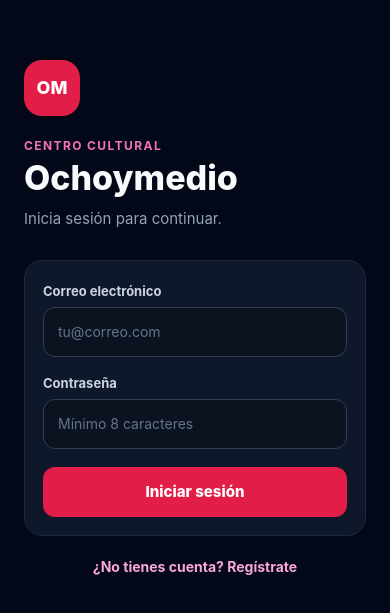
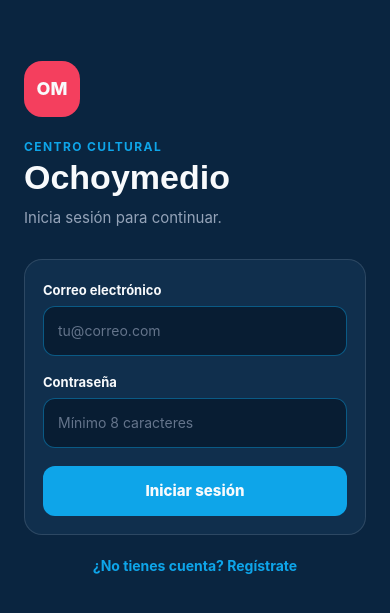
Before and after one commit to kolab003linkear-a11y/Tikets_003, a React Native app in the folder frontend/: screen /Cartelera in a window 390 px wide. Shown: the part 105-718 px from the top of the page. Built offline with nearby package versions, Linux system fonts and the light colour scheme; no server answers.

Commit message:
Apply TicketSafe visual identity

```diff
--- a/frontend/App.tsx
+++ b/frontend/App.tsx
@@ -10,6 +10,7 @@ import CheckoutScreen from './src/screens/CheckoutScreen';
 import TicketScreen from './src/screens/TicketScreen';
 import AuthScreen from './src/screens/AuthScreen';
 import { AuthProvider, useAuth } from './src/auth/AuthContext';
+import { colors, typography } from './src/theme';
 
 const Stack = createNativeStackNavigator();
 const Tab = createBottomTabNavigator();
@@ -68,10 +69,10 @@ function HomeTabs() {
     <Tab.Navigator
       screenOptions={({ route }: any) => ({
         headerShown: false,
-        tabBarActiveTintColor: '#e11d48',
-        tabBarInactiveTintColor: '#94a3b8',
+        tabBarActiveTintColor: colors.primary,
+        tabBarInactiveTintColor: colors.textSecondary,
         tabBarStyle: {
-          backgroundColor: '#0f172a',
+          backgroundColor: colors.surface,
           borderTopWidth: 0,
           height: 72,
           paddingBottom: 8,
@@ -137,24 +138,24 @@ const styles = StyleSheet.create({
     flex: 1,
     justifyContent: 'center',
     alignItems: 'center',
-    backgroundColor: '#020817',
+    backgroundColor: colors.background,
     padding: 24,
   },
   errorText: {
-    color: '#fff',
+    color: colors.text,
     fontSize: 18,
     fontWeight: '700',
     textAlign: 'center',
   },
   placeholder: {
     flex: 1,
-    backgroundColor: '#020817',
+    backgroundColor: colors.background,
     justifyContent: 'center',
     alignItems: 'center',
   },
   placeholderText: {
-    color: '#fff',
-    fontSize: 22,
+    color: colors.text,
+    fontSize: typography.cardTitle,
     fontWeight: '700',
   },
   profileEmail: {
@@ -163,7 +164,7 @@ const styles = StyleSheet.create({
     marginTop: 10,
   },
   logoutButton: {
-    backgroundColor: '#e11d48',
+    backgroundColor: colors.critical,
     borderRadius: 12,
     marginTop: 22,
     paddingHorizontal: 18,
--- a/frontend/src/screens/AuthScreen.tsx
+++ b/frontend/src/screens/AuthScreen.tsx
@@ -1,6 +1,7 @@
 import React, { useState } from 'react';
 import { ActivityIndicator, KeyboardAvoidingView, Platform, Pressable, SafeAreaView, StyleSheet, Text, TextInput, View } from 'react-native';
 import { useAuth } from '../auth/AuthContext';
+import { colors, typography } from '../theme';
 
 export default function AuthScreen() {
   const { signIn, signUp } = useAuth();
@@ -79,19 +80,19 @@ export default function AuthScreen() {
 }
 
 const styles = StyleSheet.create({
-  safeArea: { flex: 1, backgroundColor: '#020817' },
+  safeArea: { flex: 1, backgroundColor: colors.background },
   container: { flex: 1, justifyContent: 'center', padding: 24 },
-  brandMark: { width: 56, height: 56, borderRadius: 18, backgroundColor: '#e11d48', alignItems: 'center', justifyContent: 'center', marginBottom: 22 },
-  brandMarkText: { color: '#fff', fontSize: 18, fontWeight: '800' },
-  overline: { color: '#f472b6', fontSize: 12, fontWeight: '700', textTransform: 'uppercase', letterSpacing: 1.4 },
-  title: { color: '#f8fafc', fontSize: 34, fontWeight: '800', marginTop: 4 },
-  subtitle: { color: '#94a3b8', fontSize: 15, lineHeight: 22, marginTop: 10, marginBottom: 30 },
-  form: { backgroundColor: '#0f172a', borderColor: '#1e293b', borderWidth: 1, borderRadius: 18, padding: 18 },
-  label: { color: '#cbd5e1', fontSize: 13, fontWeight: '700', marginBottom: 8, marginTop: 4 },
-  input: { height: 50, backgroundColor: '#0b1220', borderColor: '#334155', borderWidth: 1, borderRadius: 12, color: '#f8fafc', paddingHorizontal: 14, marginBottom: 14 },
-  error: { color: '#fda4af', fontSize: 13, lineHeight: 19, marginBottom: 12 },
-  primaryButton: { minHeight: 50, backgroundColor: '#e11d48', borderRadius: 12, alignItems: 'center', justifyContent: 'center', marginTop: 4 },
+  brandMark: { width: 56, height: 56, borderRadius: 18, backgroundColor: colors.critical, alignItems: 'center', justifyContent: 'center', marginBottom: 22 },
+  brandMarkText: { color: colors.text, fontSize: 18, fontWeight: '800' },
+  overline: { color: colors.primary, fontSize: 12, fontWeight: '700', textTransform: 'uppercase', letterSpacing: 1.4 },
+  title: { color: colors.text, fontSize: 34, fontWeight: '800', marginTop: 4, fontFamily: typography.display },
+  subtitle: { color: colors.textSecondary, fontSize: 15, lineHeight: 22, marginTop: 10, marginBottom: 30 },
+  form: { backgroundColor: colors.surface, borderColor: colors.border, borderWidth: 1, borderRadius: 18, padding: 18 },
+  label: { color: colors.text, fontSize: 13, fontWeight: '700', marginBottom: 8, marginTop: 4 },
+  input: { height: 50, backgroundColor: colors.input, borderColor: colors.borderStrong, borderWidth: 1, borderRadius: 12, color: colors.text, paddingHorizontal: 14, marginBottom: 14 },
+  error: { color: colors.critical, fontSize: 13, lineHeight: 19, marginBottom: 12 },
+  primaryButton: { minHeight: 50, backgroundColor: colors.primary, borderRadius: 12, alignItems: 'center', justifyContent: 'center', marginTop: 4 },
   disabled: { opacity: 0.65 },
-  primaryText: { color: '#fff', fontSize: 15, fontWeight: '800' },
-  switchText: { color: '#f9a8d4', fontSize: 14, fontWeight: '700', textAlign: 'center', marginTop: 22 },
+  primaryText: { color: colors.text, fontSize: 15, fontWeight: '800' },
+  switchText: { color: colors.primary, fontSize: 14, fontWeight: '700', textAlign: 'center', marginTop: 22 },
 });
--- a/frontend/src/screens/CheckoutScreen.tsx
+++ b/frontend/src/screens/CheckoutScreen.tsx
@@ -3,6 +3,7 @@ import { Alert, Pressable, SafeAreaView, ScrollView, StyleSheet, Text, TextInput
 import { useNavigation, useRoute } from '@react-navigation/native';
 import { confirmDemoPayment } from '../api/client';
 import { useAuth } from '../auth/AuthContext';
+import { colors, typography } from '../theme';
 
 export default function CheckoutScreen() {
   const navigation = useNavigation<any>();
@@ -81,22 +82,22 @@ export default function CheckoutScreen() {
 }
 
 const styles = StyleSheet.create({
-  safeArea: { flex: 1, backgroundColor: '#020817' },
-  container: { padding: 16, backgroundColor: '#020817' },
+  safeArea: { flex: 1, backgroundColor: colors.background },
+  container: { padding: 16, backgroundColor: colors.background },
   headerRow: { flexDirection: 'row', alignItems: 'center', marginBottom: 20 },
-  backButton: { width: 42, height: 42, borderRadius: 12, backgroundColor: '#111827', alignItems: 'center', justifyContent: 'center' },
-  backText: { color: '#fff', fontSize: 24, fontWeight: '700' },
-  title: { color: '#fff', fontSize: 24, fontWeight: '700', marginLeft: 12 },
-  summaryCard: { backgroundColor: '#0f172a', borderRadius: 18, borderWidth: 1, borderColor: '#1e293b', padding: 18, marginBottom: 20 },
-  label: { color: '#f9a8d4', fontSize: 12, textTransform: 'uppercase', letterSpacing: 1, fontWeight: '700', marginBottom: 8 },
-  movieTitle: { color: '#fff', fontSize: 22, fontWeight: '800', marginBottom: 10 },
-  text: { color: '#cbd5e1', fontSize: 14, marginBottom: 8 },
-  total: { color: '#f8fafc', fontSize: 20, fontWeight: '800', marginTop: 12 },
-  formCard: { backgroundColor: '#0f172a', borderRadius: 18, borderWidth: 1, borderColor: '#1e293b', padding: 18 },
-  input: { backgroundColor: '#0b1220', borderColor: '#334155', borderWidth: 1, borderRadius: 12, paddingHorizontal: 14, paddingVertical: 12, color: '#f8fafc', fontSize: 15, marginBottom: 12 },
+  backButton: { width: 42, height: 42, borderRadius: 12, backgroundColor: colors.surface, alignItems: 'center', justifyContent: 'center' },
+  backText: { color: colors.text, fontSize: 24, fontWeight: '700' },
+  title: { color: colors.text, fontSize: 24, fontWeight: '700', marginLeft: 12, fontFamily: typography.display },
+  summaryCard: { backgroundColor: colors.surface, borderRadius: 18, borderWidth: 1, borderColor: colors.border, padding: 18, marginBottom: 20 },
+  label: { color: colors.primary, fontSize: 12, textTransform: 'uppercase', letterSpacing: 1, fontWeight: '700', marginBottom: 8 },
+  movieTitle: { color: colors.text, fontSize: 22, fontWeight: '800', marginBottom: 10 },
+  text: { color: colors.textSecondary, fontSize: 14, marginBottom: 8 },
+  total: { color: colors.text, fontSize: 20, fontWeight: '800', marginTop: 12 },
+  formCard: { backgroundColor: colors.surface, borderRadius: 18, borderWidth: 1, borderColor: colors.border, padding: 18 },
+  input: { backgroundColor: colors.input, borderColor: colors.borderStrong, borderWidth: 1, borderRadius: 12, paddingHorizontal: 14, paddingVertical: 12, color: colors.text, fontSize: 15, marginBottom: 12 },
   inlineRow: { flexDirection: 'row', justifyContent: 'space-between', gap: 12 },
   half: { flex: 1 },
-  payButton: { backgroundColor: '#e11d48', borderRadius: 12, paddingVertical: 15, marginTop: 8 },
-  payText: { textAlign: 'center', color: '#fff', fontWeight: '800', fontSize: 16 },
-  error: { color: '#fda4af', fontSize: 13, lineHeight: 19, marginBottom: 10 },
+  payButton: { backgroundColor: colors.primary, borderRadius: 12, paddingVertical: 15, marginTop: 8 },
+  payText: { textAlign: 'center', color: colors.text, fontWeight: '800', fontSize: 16 },
+  error: { color: colors.critical, fontSize: 13, lineHeight: 19, marginBottom: 10 },
 });
--- a/frontend/src/screens/HomeScreen.tsx
+++ b/frontend/src/screens/HomeScreen.tsx
@@ -12,6 +12,7 @@ import {
 } from 'react-native';
 import { useNavigation } from '@react-navigation/native';
 import { CatalogMovie, getCatalog } from '../api/client';
+import { colors, typography } from '../theme';
 
 const categories = ['Todos', 'CINE', 'TEATRO', 'CONCIERTO'];
 
@@ -105,7 +106,7 @@ export default function HomeScreen() {
 
         {loading && (
           <View style={styles.stateContainer}>
-            <ActivityIndicator color="#f43f5e" size="large" />
+            <ActivityIndicator color={colors.primary} size="large" />
             <Text style={styles.stateText}>Cargando cartelera...</Text>
           </View>
         )}
@@ -183,36 +184,36 @@ export default function HomeScreen() {
 }
 
 const styles = StyleSheet.create({
-  safeArea: { flex: 1, backgroundColor: '#020817' },
-  container: { flex: 1, backgroundColor: '#020817', paddingHorizontal: 16, paddingTop: 12 },
+  safeArea: { flex: 1, backgroundColor: colors.background },
+  container: { flex: 1, backgroundColor: colors.background, paddingHorizontal: 16, paddingTop: 12 },
   headerRow: { flexDirection: 'row', alignItems: 'center', justifyContent: 'space-between', marginBottom: 16 },
-  overline: { color: '#f472b6', fontSize: 12, fontWeight: '700', textTransform: 'uppercase', letterSpacing: 1.4 },
-  title: { color: '#f8fafc', fontSize: 30, fontWeight: '800' },
-  avatar: { width: 42, height: 42, borderRadius: 21, backgroundColor: '#e11d48', alignItems: 'center', justifyContent: 'center' },
-  avatarText: { color: '#fff', fontWeight: '700' },
+  overline: { color: colors.primary, fontSize: 12, fontWeight: '700', textTransform: 'uppercase', letterSpacing: 1.4 },
+  title: { color: colors.text, fontSize: 30, fontWeight: '800', fontFamily: typography.display },
+  avatar: { width: 42, height: 42, borderRadius: 21, backgroundColor: colors.primary, alignItems: 'center', justifyContent: 'center' },
+  avatarText: { color: colors.text, fontWeight: '700' },
   searchInput: {
-    backgroundColor: '#111827',
-    borderColor: '#1f2937',
+    backgroundColor: colors.input,
+    borderColor: colors.borderStrong,
     borderWidth: 1,
     borderRadius: 12,
     paddingHorizontal: 14,
     height: 48,
-    color: '#f8fafc',
+    color: colors.text,
     marginBottom: 14,
   },
   filters: { flexDirection: 'row', flexWrap: 'wrap', gap: 8, marginBottom: 18 },
   chip: {
-    backgroundColor: '#111827',
+    backgroundColor: colors.surface,
     borderRadius: 999,
     borderWidth: 1,
-    borderColor: '#1f2937',
+    borderColor: colors.border,
     paddingHorizontal: 12,
     paddingVertical: 8,
   },
-  chipSelected: { backgroundColor: '#e11d48', borderColor: '#f43f5e' },
-  chipText: { color: '#cbd5e1', fontSize: 13, fontWeight: '600' },
-  chipTextSelected: { color: '#fff' },
-  heroCard: { height: 180, borderRadius: 18, overflow: 'hidden', marginBottom: 22, backgroundColor: '#111827' },
+  chipSelected: { backgroundColor: colors.primary, borderColor: colors.primary },
+  chipText: { color: colors.text, fontSize: 13, fontWeight: '600' },
+  chipTextSelected: { color: colors.text },
+  heroCard: { height: 180, borderRadius: 18, overflow: 'hidden', marginBottom: 22, backgroundColor: colors.surface },
   heroImage: { width: '100%', height: '100%' },
   heroOverlay: {
     ...StyleSheet.absoluteFillObject,
@@ -220,24 +221,24 @@ const styles = StyleSheet.create({
     justifyContent: 'flex-end',
     padding: 16,
   },
-  heroTag: { color: '#f9a8d4', fontSize: 11, fontWeight: '700', textTransform: 'uppercase', letterSpacing: 1 },
-  heroTitle: { color: '#fff', fontSize: 28, fontWeight: '800', marginTop: 4 },
-  heroDescription: { color: '#e2e8f0', fontSize: 13, marginTop: 6, width: '75%' },
-  sectionTitle: { color: '#f8fafc', fontSize: 22, fontWeight: '700', marginBottom: 16 },
-  card: { flexDirection: 'row', backgroundColor: '#0f172a', borderRadius: 18, overflow: 'hidden', borderWidth: 1, borderColor: '#1e293b', marginBottom: 18 },
+  heroTag: { color: colors.primary, fontSize: 11, fontWeight: '700', textTransform: 'uppercase', letterSpacing: 1 },
+  heroTitle: { color: colors.text, fontSize: 28, fontWeight: '800', marginTop: 4, fontFamily: typography.display },
+  heroDescription: { color: colors.text, fontSize: 13, marginTop: 6, width: '75%' },
+  sectionTitle: { color: colors.text, fontSize: 22, fontWeight: '700', marginBottom: 16 },
+  card: { flexDirection: 'row', backgroundColor: colors.surface, borderRadius: 18, overflow: 'hidden', borderWidth: 1, borderColor: colors.border, marginBottom: 18 },
   poster: { width: 112, height: 190 },
   cardContent: { flex: 1, padding: 14 },
   cardHeader: { flexDirection: 'row', justifyContent: 'space-between', alignItems: 'center' },
-  movieTitle: { flex: 1, color: '#f8fafc', fontSize: 18, fontWeight: '700', marginRight: 8 },
+  movieTitle: { flex: 1, color: colors.text, fontSize: 18, fontWeight: '700', marginRight: 8, fontFamily: typography.display },
   rating: { color: '#fbbf24', fontSize: 13, fontWeight: '700' },
-  meta: { color: '#cbd5e1', fontSize: 12, marginTop: 4 },
-  synopsis: { color: '#94a3b8', fontSize: 12, lineHeight: 18, marginTop: 10, marginBottom: 12 },
+  meta: { color: colors.textSecondary, fontSize: 12, marginTop: 4 },
+  synopsis: { color: colors.textSecondary, fontSize: 12, lineHeight: 18, marginTop: 10, marginBottom: 12 },
   footer: { flexDirection: 'row', alignItems: 'center', justifyContent: 'space-between', marginTop: 'auto' },
-  price: { color: '#f8fafc', fontSize: 16, fontWeight: '800' },
-  buyButton: { backgroundColor: '#e11d48', paddingHorizontal: 14, paddingVertical: 10, borderRadius: 12 },
-  buyText: { color: '#fff', fontWeight: '700' },
+  price: { color: colors.text, fontSize: 16, fontWeight: '800' },
+  buyButton: { backgroundColor: colors.primary, paddingHorizontal: 14, paddingVertical: 10, borderRadius: 12 },
+  buyText: { color: colors.text, fontWeight: '700' },
   stateContainer: { alignItems: 'center', paddingVertical: 36, paddingHorizontal: 20 },
   stateTitle: { color: '#f8fafc', fontSize: 18, fontWeight: '700', textAlign: 'center', marginBottom: 8 },
-  stateText: { color: '#94a3b8', fontSize: 14, textAlign: 'center', lineHeight: 20 },
-  retryButton: { backgroundColor: '#e11d48', borderRadius: 12, paddingHorizontal: 18, paddingVertical: 11, marginTop: 16 },
+  stateText: { color: colors.textSecondary, fontSize: 14, textAlign: 'center', lineHeight: 20 },
+  retryButton: { backgroundColor: colors.primary, borderRadius: 12, paddingHorizontal: 18, paddingVertical: 11, marginTop: 16 },
 });
--- a/frontend/src/screens/SeatSelectionScreen.tsx
+++ b/frontend/src/screens/SeatSelectionScreen.tsx
@@ -3,6 +3,7 @@ import { ActivityIndicator, Alert, Pressable, SafeAreaView, ScrollView, StyleShe
 import { useNavigation, useRoute } from '@react-navigation/native';
 import { createReservation } from '../api/client';
 import { useAuth } from '../auth/AuthContext';
+import { colors, typography } from '../theme';
 
 const defaultRows = ['A', 'B', 'C', 'D', 'E', 'F', 'G', 'H'];
 const defaultColumns = 8;
@@ -146,36 +147,36 @@ export default function SeatSelectionScreen() {
 }
 
 const styles = StyleSheet.create({
-  safeArea: { flex: 1, backgroundColor: '#020817' },
-  container: { padding: 16, backgroundColor: '#020817' },
+  safeArea: { flex: 1, backgroundColor: colors.background },
+  container: { padding: 16, backgroundColor: colors.background },
   headerRow: { flexDirection: 'row', alignItems: 'center', marginBottom: 18 },
-  backButton: { width: 42, height: 42, borderRadius: 12, backgroundColor: '#111827', alignItems: 'center', justifyContent: 'center' },
-  backText: { color: '#fff', fontSize: 24, fontWeight: '700' },
-  subtitle: { color: '#f9a8d4', fontSize: 12, fontWeight: '700', textTransform: 'uppercase', letterSpacing: 1 },
-  title: { color: '#fff', fontSize: 22, fontWeight: '700' },
-  timerBox: { backgroundColor: '#111827', paddingHorizontal: 10, paddingVertical: 6, borderRadius: 12, marginLeft: 10 },
-  timerLabel: { color: '#cbd5e1', fontSize: 10, textAlign: 'center' },
-  timerValue: { color: '#f8fafc', fontSize: 18, fontWeight: '700', textAlign: 'center' },
-  stagePanel: { backgroundColor: '#0f172a', borderRadius: 18, borderWidth: 1, borderColor: '#1e293b', padding: 18, marginBottom: 18 },
-  stage: { height: 24, backgroundColor: '#38bdf8', borderRadius: 999, width: '100%', marginBottom: 16, shadowColor: '#38bdf8', shadowOpacity: 0.6, shadowRadius: 18, shadowOffset: { width: 0, height: 0 } },
+  backButton: { width: 42, height: 42, borderRadius: 12, backgroundColor: colors.surface, alignItems: 'center', justifyContent: 'center' },
+  backText: { color: colors.text, fontSize: 24, fontWeight: '700' },
+  subtitle: { color: colors.primary, fontSize: 12, fontWeight: '700', textTransform: 'uppercase', letterSpacing: 1 },
+  title: { color: colors.text, fontSize: 22, fontWeight: '700', fontFamily: typography.display },
+  timerBox: { backgroundColor: colors.surface, paddingHorizontal: 10, paddingVertical: 6, borderRadius: 12, marginLeft: 10 },
+  timerLabel: { color: colors.textSecondary, fontSize: 10, textAlign: 'center' },
+  timerValue: { color: colors.text, fontSize: 18, fontWeight: '700', textAlign: 'center' },
+  stagePanel: { backgroundColor: colors.surface, borderRadius: 18, borderWidth: 1, borderColor: colors.border, padding: 18, marginBottom: 18 },
+  stage: { height: 24, backgroundColor: colors.primary, borderRadius: 999, width: '100%', marginBottom: 16, shadowColor: colors.primary, shadowOpacity: 0.6, shadowRadius: 18, shadowOffset: { width: 0, height: 0 } },
   grid: { gap: 10 },
   row: { flexDirection: 'row', alignItems: 'center', justifyContent: 'center', gap: 8 },
-  rowLabel: { width: 18, color: '#cbd5e1', textAlign: 'center', fontWeight: '700' },
-  seat: { width: 28, height: 28, borderRadius: 8, backgroundColor: '#1e293b', alignItems: 'center', justifyContent: 'center', borderWidth: 1, borderColor: '#334155' },
-  selectedSeat: { backgroundColor: '#f43f5e', borderColor: '#fb7185' },
-  occupiedSeat: { backgroundColor: '#475569', borderColor: '#64748b' },
-  seatText: { color: '#f8fafc', fontSize: 10, fontWeight: '700' },
+  rowLabel: { width: 18, color: colors.textSecondary, textAlign: 'center', fontWeight: '700' },
+  seat: { width: 28, height: 28, borderRadius: 8, backgroundColor: colors.surfaceRaised, alignItems: 'center', justifyContent: 'center', borderWidth: 1, borderColor: colors.border },
+  selectedSeat: { backgroundColor: colors.primary, borderColor: colors.primary },
+  occupiedSeat: { backgroundColor: colors.critical, borderColor: colors.critical, opacity: 0.55 },
+  seatText: { color: colors.text, fontSize: 10, fontWeight: '700' },
   legend: { flexDirection: 'row', justifyContent: 'space-between', marginBottom: 18 },
   legendItem: { flexDirection: 'row', alignItems: 'center', gap: 8 },
   dot: { width: 12, height: 12, borderRadius: 4 },
-  availableDot: { backgroundColor: '#1e293b' },
-  occupiedDot: { backgroundColor: '#475569' },
-  selectedDot: { backgroundColor: '#f43f5e' },
-  legendText: { color: '#cbd5e1', fontSize: 12 },
-  summary: { backgroundColor: '#0f172a', borderRadius: 18, borderWidth: 1, borderColor: '#1e293b', padding: 18 },
+  availableDot: { backgroundColor: colors.surfaceRaised },
+  occupiedDot: { backgroundColor: colors.critical },
+  selectedDot: { backgroundColor: colors.primary },
+  legendText: { color: colors.textSecondary, fontSize: 12 },
+  summary: { backgroundColor: colors.surface, borderRadius: 18, borderWidth: 1, borderColor: colors.border, padding: 18 },
   summaryRow: { flexDirection: 'row', justifyContent: 'space-between', marginBottom: 12 },
-  summaryLabel: { color: '#cbd5e1', fontSize: 14 },
-  summaryValue: { color: '#f8fafc', fontSize: 14, fontWeight: '700', flexShrink: 1 },
-  button: { marginTop: 12, backgroundColor: '#e11d48', borderRadius: 12, paddingVertical: 14 },
-  buttonText: { color: '#fff', textAlign: 'center', fontWeight: '800', fontSize: 16 },
+  summaryLabel: { color: colors.textSecondary, fontSize: 14 },
+  summaryValue: { color: colors.text, fontSize: 14, fontWeight: '700', flexShrink: 1 },
+  button: { marginTop: 12, backgroundColor: colors.primary, borderRadius: 12, paddingVertical: 14 },
+  buttonText: { color: colors.text, textAlign: 'center', fontWeight: '800', fontSize: 16 },
 });
--- a/frontend/src/screens/TicketScreen.tsx
+++ b/frontend/src/screens/TicketScreen.tsx
@@ -1,6 +1,7 @@
 import React, { useEffect, useRef } from 'react';
 import { Animated, Pressable, SafeAreaView, StyleSheet, Text, View } from 'react-native';
 import { useNavigation, useRoute } from '@react-navigation/native';
+import { colors, typography } from '../theme';
 
 export default function TicketScreen() {
   const navigation = useNavigation<any>();
@@ -43,16 +44,16 @@ export default function TicketScreen() {
 }
 
 const styles = StyleSheet.create({
-  safeArea: { flex: 1, backgroundColor: '#020817' },
-  container: { flex: 1, justifyContent: 'center', alignItems: 'center', padding: 20, backgroundColor: '#020817' },
-  homeButton: { position: 'absolute', top: 50, left: 20, backgroundColor: '#111827', paddingHorizontal: 14, paddingVertical: 10, borderRadius: 10 },
-  homeText: { color: '#fff', fontWeight: '700' },
-  ticketCard: { width: '100%', maxWidth: 420, backgroundColor: '#0f172a', borderRadius: 24, padding: 24, borderWidth: 1, borderColor: '#f43f5e', shadowColor: '#f43f5e', shadowOffset: { width: 0, height: 0 }, shadowRadius: 30, elevation: 12 },
-  glow: { position: 'absolute', top: 0, left: 0, right: 0, bottom: 0, borderRadius: 24, backgroundColor: '#f43f5e', opacity: 0.1 },
-  badge: { color: '#f9a8d4', fontSize: 12, textTransform: 'uppercase', letterSpacing: 1.2, fontWeight: '700', marginBottom: 10 },
-  title: { color: '#f8fafc', fontSize: 28, fontWeight: '800', marginBottom: 10 },
-  subtitle: { color: '#cbd5e1', fontSize: 15, marginBottom: 18 },
-  qrBox: { backgroundColor: '#e2e8f0', alignSelf: 'center', width: 180, height: 180, borderRadius: 18, justifyContent: 'center', alignItems: 'center', marginBottom: 18 },
-  qrText: { color: '#111827', fontSize: 52, fontWeight: '800' },
-  info: { color: '#f8fafc', fontSize: 14, marginBottom: 8 },
+  safeArea: { flex: 1, backgroundColor: colors.background },
+  container: { flex: 1, justifyContent: 'center', alignItems: 'center', padding: 20, backgroundColor: colors.background },
+  homeButton: { position: 'absolute', top: 50, left: 20, backgroundColor: colors.surface, paddingHorizontal: 14, paddingVertical: 10, borderRadius: 10 },
+  homeText: { color: colors.text, fontWeight: '700' },
+  ticketCard: { width: '100%', maxWidth: 420, backgroundColor: colors.surface, borderRadius: 24, padding: 24, borderWidth: 1, borderColor: colors.success, shadowColor: colors.success, shadowOffset: { width: 0, height: 0 }, shadowRadius: 30, elevation: 12 },
+  glow: { position: 'absolute', top: 0, left: 0, right: 0, bottom: 0, borderRadius: 24, backgroundColor: colors.success, opacity: 0.1 },
+  badge: { color: colors.success, fontSize: 12, textTransform: 'uppercase', letterSpacing: 1.2, fontWeight: '700', marginBottom: 10 },
+  title: { color: colors.text, fontSize: 28, fontWeight: '800', marginBottom: 10, fontFamily: typography.display },
+  subtitle: { color: colors.textSecondary, fontSize: 15, marginBottom: 18 },
+  qrBox: { backgroundColor: colors.text, alignSelf: 'center', width: 180, height: 180, borderRadius: 18, justifyContent: 'center', alignItems: 'center', marginBottom: 18 },
+  qrText: { color: colors.background, fontSize: 52, fontWeight: '800' },
+  info: { color: colors.text, fontSize: 14, marginBottom: 8 },
 });
--- /dev/null
+++ b/frontend/src/theme.ts
@@ -0,0 +1,28 @@
+export const colors = {
+  background: '#0A2540',
+  surface: '#102F4D',
+  surfaceRaised: '#123653',
+  input: '#081D33',
+  primary: '#0EA5E9',
+  success: '#14B8A6',
+  critical: '#F43F5E',
+  text: '#F8FAFC',
+  textSecondary: '#94A3B8',
+  border: 'rgba(248, 250, 252, 0.12)',
+  borderStrong: 'rgba(14, 165, 233, 0.45)',
+};
+
+export const typography = {
+  display: 'sans-serif',
+  body: 'sans-serif',
+  screenTitle: 24,
+  cardTitle: 20,
+  bodySize: 14,
+  button: 13.6,
+};
+
+export const spacing = {
+  screen: 16,
+  card: 18,
+  control: 12,
+};
```
Also changed, not shown: 1 other file (tests, documents, lock files or other folders).
